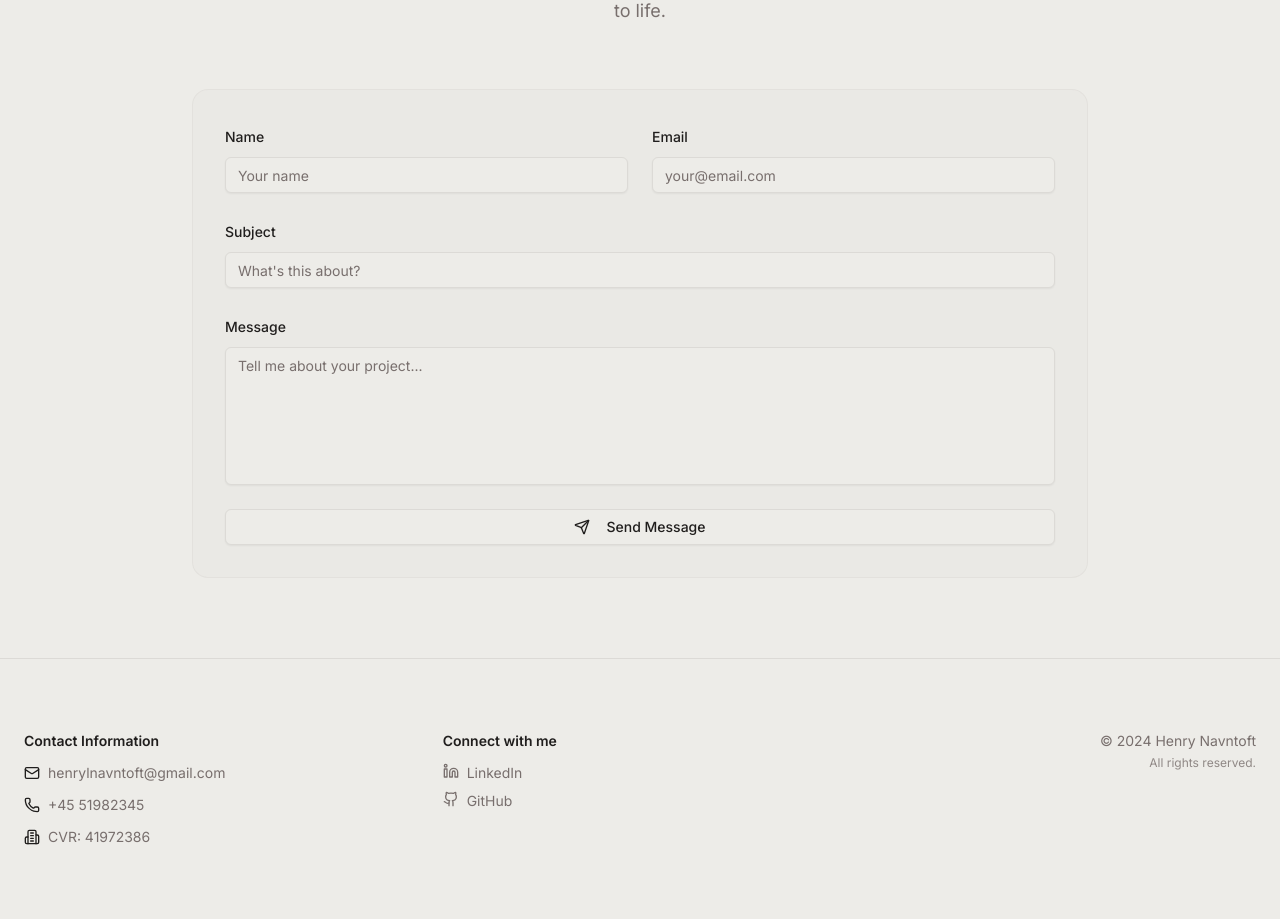
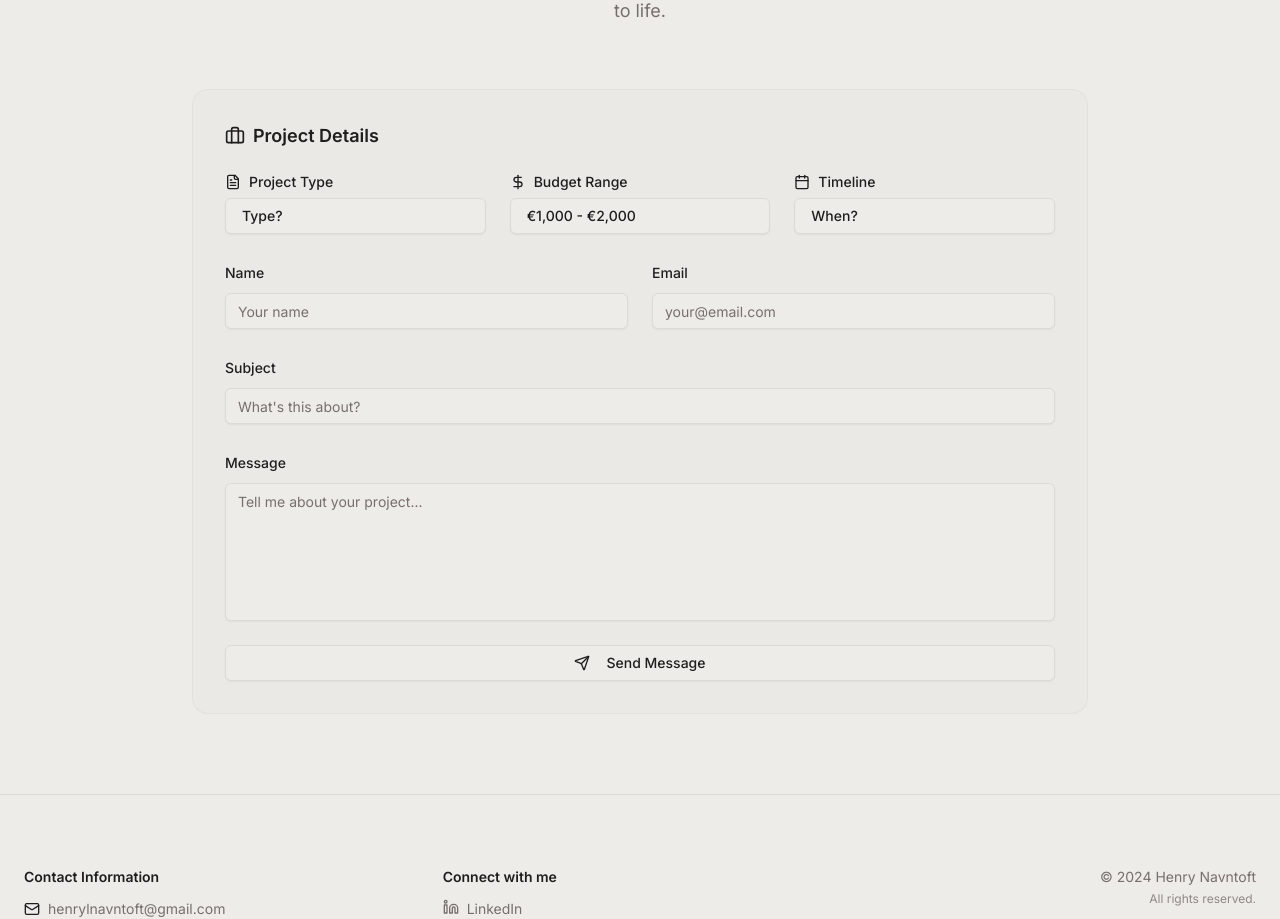
Before and after one commit to henrynavntoft/portfolio, a Next.js app: page / in a window 1280 px wide. Shown: the part 3000-3919 px from the top of the page. Built offline with nearby package versions, Linux system fonts and the light colour scheme.

Commit message:
custom form

```diff
--- a/src/app/components/Contact.tsx
+++ b/src/app/components/Contact.tsx
@@ -1,12 +1,18 @@
 "use client"
 
-import { useState } from "react"
+import { useState, useEffect } from "react"
 import { motion } from "framer-motion"
-import { Send, CheckCircle } from "lucide-react"
+import { Send, CheckCircle, Briefcase, DollarSign, Calendar, FileText } from "lucide-react"
 import { Button } from "@/components/ui/button"
 import { Input } from "@/components/ui/input"
 import { Textarea } from "@/components/ui/textarea"
 import { Label } from "@/components/ui/label"
+import {
+  DropdownMenu,
+  DropdownMenuContent,
+  DropdownMenuItem,
+  DropdownMenuTrigger,
+} from "@/components/ui/dropdown-menu"
 import { useLanguage } from "@/contexts/LanguageContext"
 
 export default function Contact() {
@@ -16,9 +22,29 @@ export default function Contact() {
     name: "",
     email: "",
     subject: "",
-    message: ""
+    message: "",
+    projectType: "",
+    budget: "medium",
+    timeline: "",
   })
+  const [projectBrief, setProjectBrief] = useState("")
   const { t } = useLanguage()
+
+  // Generate project brief automatically
+  useEffect(() => {
+    if (formData.projectType && formData.budget && formData.timeline) {
+      const projectTypeName = t(`contact.projectTypes.${formData.projectType}`)
+      const budgetRange = t(`contact.budgetRanges.${formData.budget}`)
+      const timelineText = t(`contact.timelineOptions.${formData.timeline}`)
+
+      const brief = `${t('contact.projectBriefGenerated')}\n\n• ${t('contact.projectType')}: ${projectTypeName}\n• ${t('contact.budget')}: ${budgetRange}\n• ${t('contact.timeline')}: ${timelineText}\n\n${t('contact.projectBriefInfo')}`
+
+      setProjectBrief(brief)
+      setFormData(prev => ({ ...prev, subject: `${projectTypeName} - ${budgetRange}` }))
+    } else {
+      setProjectBrief("")
+    }
+  }, [formData.projectType, formData.budget, formData.timeline, t])
 
   const handleChange = (e: React.ChangeEvent<HTMLInputElement | HTMLTextAreaElement>) => {
     setFormData({
@@ -27,9 +53,19 @@ export default function Contact() {
     })
   }
 
+  const handleSelectChange = (field: string, value: string) => {
+    setFormData(prev => ({
+      ...prev,
+      [field]: value
+    }))
+  }
+
   const handleSubmit = async (e: React.FormEvent) => {
     e.preventDefault()
     setIsSubmitting(true)
+
+    // Include project brief in the message
+    const fullMessage = projectBrief ? `${projectBrief}\n\n--- Additional Details ---\n${formData.message}` : formData.message
 
     try {
       const response = await fetch('/api/send-email', {
@@ -41,7 +77,7 @@ export default function Contact() {
           name: formData.name,
           email: formData.email,
           subject: formData.subject,
-          message: formData.message,
+          message: fullMessage,
         }),
       })
 
@@ -52,7 +88,8 @@ export default function Contact() {
         // Reset form after 3 seconds
         setTimeout(() => {
           setIsSubmitted(false)
-          setFormData({ name: "", email: "", subject: "", message: "" })
+          setFormData({ name: "", email: "", subject: "", message: "", projectType: "", budget: "medium", timeline: "" })
+          setProjectBrief("")
         }, 3000)
       } else {
         throw new Error(result.error || 'Failed to send message')
@@ -64,6 +101,10 @@ export default function Contact() {
       setIsSubmitting(false)
     }
   }
+
+  const projectTypes = ['wordpress', 'shopify', 'custom', 'redesign', 'maintenance', 'consulting']
+  const budgetRanges = ['small', 'medium', 'large', 'enterprise']
+  const timelineOptions = ['asap', 'week', 'month', 'quarter', 'flexible']
 
   return (
     <section id="contact" className="py-5 lg:py-20 bg-background">
@@ -82,7 +123,6 @@ export default function Contact() {
         </motion.div>
 
         <div className="max-w-4xl mx-auto">
-          {/* Contact Form */}
           <motion.div
             className="bg-muted/30 p-8 rounded-2xl border border-border/50"
             initial={{ opacity: 0, y: 50 }}
@@ -105,6 +145,125 @@ export default function Contact() {
               </motion.div>
             ) : (
               <form onSubmit={handleSubmit} className="space-y-6">
+                {/* Smart Project Form Section */}
+                <div className="space-y-6">
+                  <h3 className="text-lg font-semibold text-foreground flex items-center gap-2">
+                    <Briefcase className="w-5 h-5" />
+                    {t('contact.projectDetails')}
+                  </h3>
+
+                  <div className="grid grid-cols-1 md:grid-cols-3 gap-6">
+                    {/* Project Type Selector */}
+                    <div className="space-y-2">
+                      <Label htmlFor="projectType" className="flex items-center gap-2">
+                        <FileText className="w-4 h-4" />
+                        {t('contact.projectType')}
+                      </Label>
+                      <DropdownMenu>
+                        <DropdownMenuTrigger asChild>
+                          <Button
+                            variant="outline"
+                            className="w-full justify-between bg-background"
+                            type="button"
+                          >
+                            {formData.projectType ? t(`contact.projectTypes.${formData.projectType}`) : t('contact.projectTypePlaceholder')}
+                          </Button>
+                        </DropdownMenuTrigger>
+                        <DropdownMenuContent className="w-full">
+                          {projectTypes.map((type) => (
+                            <DropdownMenuItem
+                              key={type}
+                              onClick={() => handleSelectChange('projectType', type)}
+                              className="cursor-pointer"
+                            >
+                              {t(`contact.projectTypes.${type}`)}
+                            </DropdownMenuItem>
+                          ))}
+                        </DropdownMenuContent>
+                      </DropdownMenu>
+                    </div>
+
+                    {/* Budget Range Selector */}
+                    <div className="space-y-2">
+                      <Label htmlFor="budget" className="flex items-center gap-2">
+                        <DollarSign className="w-4 h-4" />
+                        {t('contact.budget')}
+                      </Label>
+                      <DropdownMenu>
+                        <DropdownMenuTrigger asChild>
+                          <Button
+                            variant="outline"
+                            className="w-full justify-between bg-background"
+                            type="button"
+                          >
+                            {t(`contact.budgetRanges.${formData.budget}`)}
+                          </Button>
+                        </DropdownMenuTrigger>
+                        <DropdownMenuContent className="w-full">
+                          {budgetRanges.map((range) => (
+                            <DropdownMenuItem
+                              key={range}
+                              onClick={() => handleSelectChange('budget', range)}
+                              className="cursor-pointer"
+                            >
+                              {t(`contact.budgetRanges.${range}`)}
+                            </DropdownMenuItem>
+                          ))}
+                        </DropdownMenuContent>
+                      </DropdownMenu>
+                    </div>
+
+                    {/* Timeline Selector */}
+                    <div className="space-y-2">
+                      <Label htmlFor="timeline" className="flex items-center gap-2">
+                        <Calendar className="w-4 h-4" />
+                        {t('contact.timeline')}
+                      </Label>
+                      <DropdownMenu>
+                        <DropdownMenuTrigger asChild>
+                          <Button
+                            variant="outline"
+                            className="w-full justify-between bg-background"
+                            type="button"
+                          >
+                            {formData.timeline ? t(`contact.timelineOptions.${formData.timeline}`) : t('contact.timelinePlaceholder')}
+                          </Button>
+                        </DropdownMenuTrigger>
+                        <DropdownMenuContent className="w-full">
+                          {timelineOptions.map((option) => (
+                            <DropdownMenuItem
+                              key={option}
+                              onClick={() => handleSelectChange('timeline', option)}
+                              className="cursor-pointer"
+                            >
+                              {t(`contact.timelineOptions.${option}`)}
+                            </DropdownMenuItem>
+                          ))}
+                        </DropdownMenuContent>
+                      </DropdownMenu>
+                    </div>
+                  </div>
+
+                  {/* Auto-generated Project Brief */}
+                  {projectBrief && (
+                    <motion.div
+                      className="p-4 bg-primary/10 rounded-lg border border-border/50"
+                      initial={{ opacity: 0, height: 0 }}
+                      animate={{ opacity: 1, height: "auto" }}
+                      transition={{ duration: 0.3 }}
+                    >
+                      <h4 className="font-medium text-foreground mb-2 flex items-center gap-2">
+                        <FileText className="w-4 h-4" />
+                        {t('contact.projectBrief')}
+                      </h4>
+                      <pre className="text-sm text-muted-foreground whitespace-pre-wrap font-sans">
+                        {projectBrief}
+                      </pre>
+                    </motion.div>
+                  )}
+                </div>
+
+                {/* Traditional Contact Form Fields */}
                 <div className="grid grid-cols-1 md:grid-cols-2 gap-6">
                   <div className="space-y-2">
                     <Label htmlFor="name">{t('contact.name')}</Label>
--- a/src/lib/translations.ts
+++ b/src/lib/translations.ts
@@ -34,7 +34,38 @@ export const translations = {
       sendButton: "Send Message",
       sending: "Sending...",
       success: "Message Sent!",
-      successMessage: "Thanks for reaching out. I'll get back to you as soon as possible."
+      successMessage: "Thanks for reaching out. I'll get back to you as soon as possible.",
+      projectDetails: "Project Details",
+      // Smart form fields
+      projectType: "Project Type",
+      projectTypePlaceholder: "Type?",
+      budget: "Budget Range",
+      timeline: "Timeline",
+      timelinePlaceholder: "When?",
+      projectBrief: "Project Brief",
+      projectBriefGenerated: "Based on your selections, here's what I understand about your project:",
+      projectBriefInfo: "Please provide more details about your specific requirements in the message field below.",
+      projectTypes: {
+        wordpress: "WordPress",
+        shopify: "Shopify",
+        custom: "Custom",
+        redesign: "Redesign",
+        maintenance: "Maintenance",
+        consulting: "Consulting"
+      },
+      budgetRanges: {
+        small: "€500 - €1,000",
+        medium: "€1,000 - €2,000",
+        large: "€2,000 - €3,000",
+        enterprise: "€3,000+"
+      },
+      timelineOptions: {
+        asap: "ASAP (Rush job)",
+        week: "Within 1 week",
+        month: "Within 1 month",
+        quarter: "Within 3 months",
+        flexible: "I'm flexible"
+      }
     },
     // Skills section
     skills: {
@@ -97,7 +128,38 @@ export const translations = {
       sendButton: "Send Besked",
       sending: "Sender...",
       success: "Besked Sendt!",
-      successMessage: "Tak fordi du tog kontakt. Jeg vender tilbage så hurtigt som muligt."
+      successMessage: "Tak fordi du tog kontakt. Jeg vender tilbage så hurtigt som muligt.",
+      // Smart form fields
+      projectDetails: "Projekt Detaljer",
+      projectType: "Projekttype",
+      projectTypePlaceholder: "Vælg din projekttype",
+      budget: "Budget",
+      timeline: "Tidsramme",
+      timelinePlaceholder: "Hvornår?",
+      projectBrief: "Projektbeskrivelse",
+      projectBriefGenerated: "Baseret på dine valg, forstår jeg følgende om dit projekt:",
+      projectBriefInfo: "Fortæl mig mere om dine specifikke krav i beskedfeltet nedenfor.",
+      projectTypes: {
+        wordpress: "WordPress",
+        shopify: "Shopify",
+        custom: "Custom Development",
+        redesign: "Redesign",
+        maintenance: "Vedligeholdelse",
+        consulting: "Konsulent"
+      },
+      budgetRanges: {
+        small: "5.000 - 10.000 kr.",
+        medium: "10.000 - 20.000 kr.",
+        large: "20.000 - 30.000 kr.",
+        enterprise: "30.000 kr.+"
+      },
+      timelineOptions: {
+        asap: "Så hurtigt som muligt",
+        week: "Inden for 1 uge",
+        month: "Inden for 1 måned",
+        quarter: "Inden for 3 måneder",
+        flexible: "Jeg er fleksibel"
+      }
     },
     // Skills section
     skills: {
```
